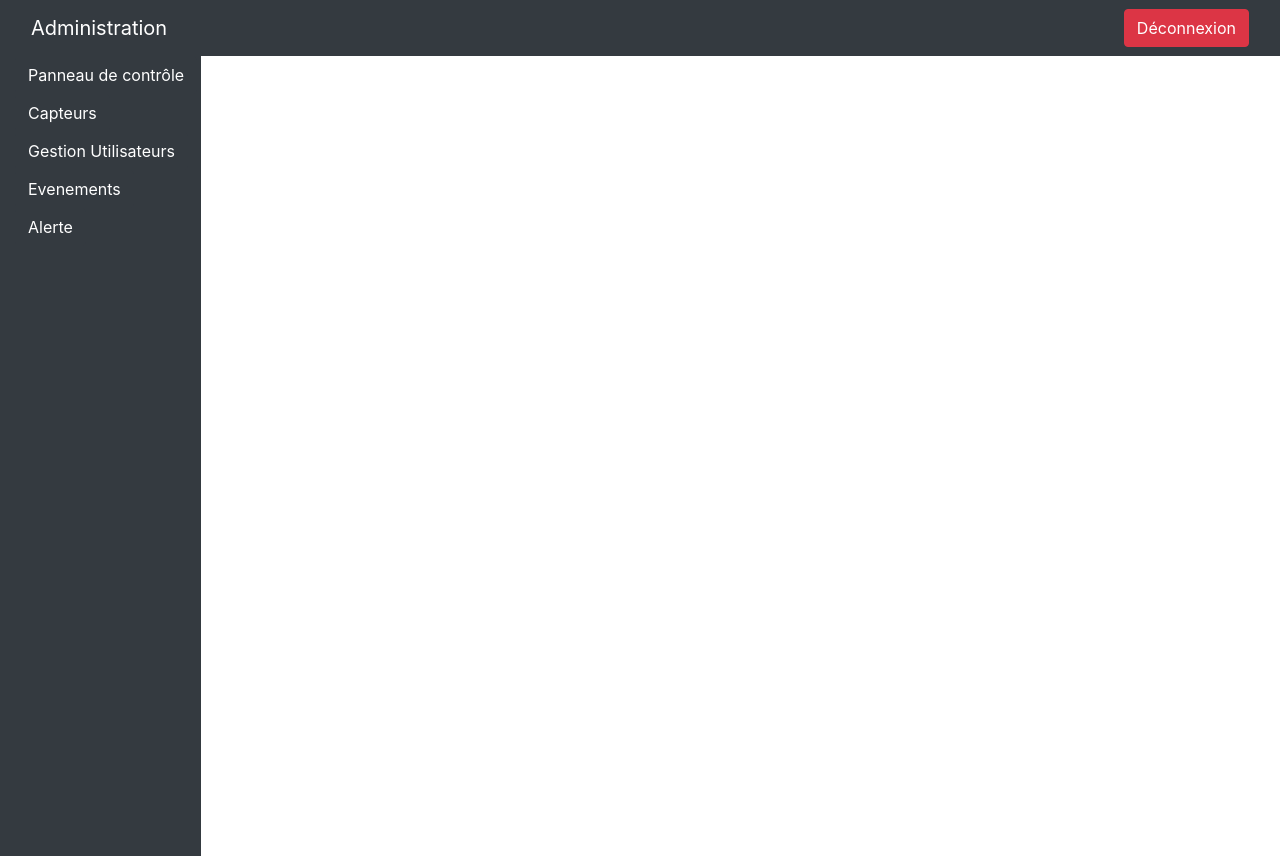
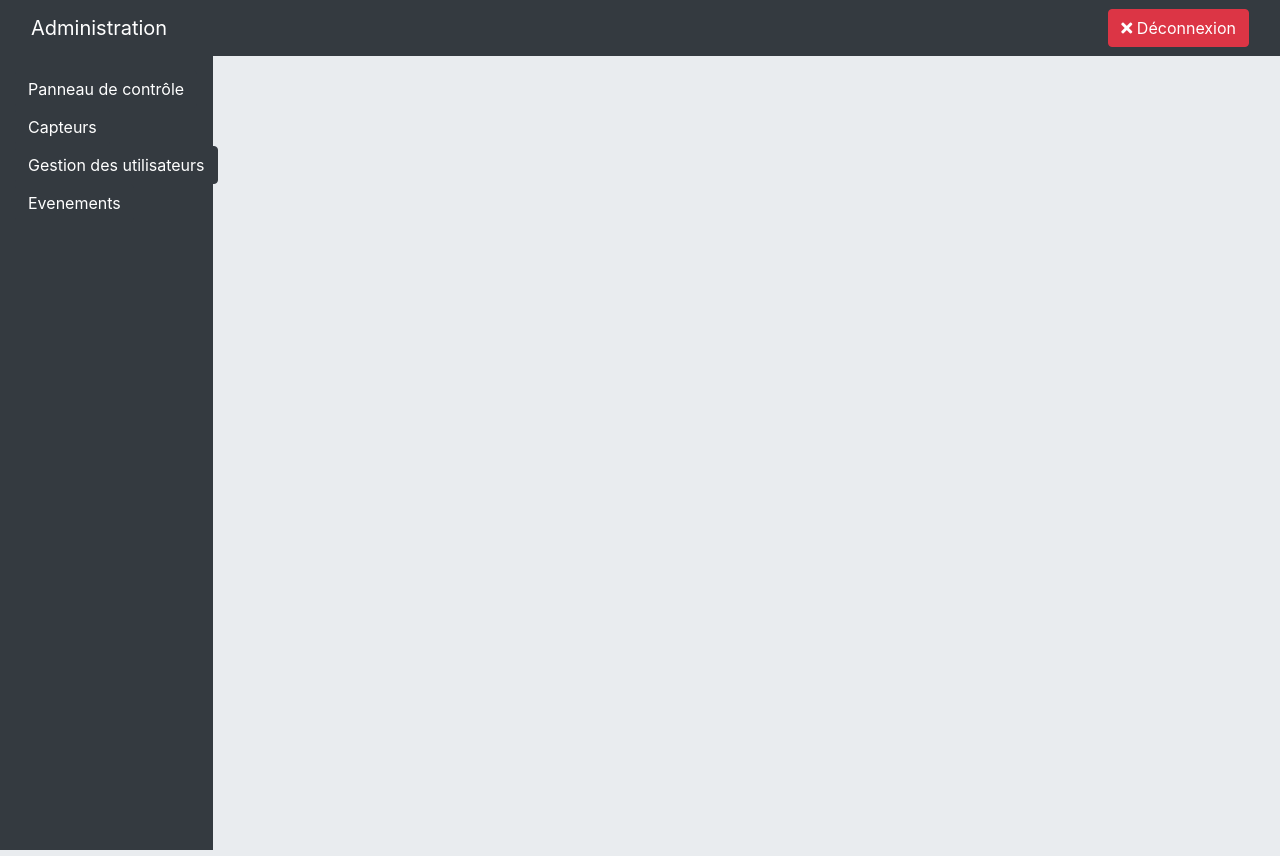
Before and after one commit to Speksss/Projet-Flux-De-Populations, a Spring app: template src/main/resources/templates/index.html in a window 1280 px wide. Run offline with Thymeleaf, Linux system fonts and the light colour scheme; the template is opened without the code that fills it: most values are stand-ins (such as "Sample title", 1, 10 or a date in 2020); data that the repository does not hold is empty; some libraries are stand-ins or nearby versions.

Commit message:
clean update

```diff
--- a/src/main/java/com/front/Main.java
+++ b/src/main/java/com/front/Main.java
@@ -28,7 +28,7 @@
 //    @Bean
 //    public CommandLineRunner run(RestTemplate restTemplate) throws Exception {
 //        return args -> {
-//            User user = restTemplate.getForObject("http://54.242.110.84:8080/login?email=admin@gmail.com&password=admin", User.class);
+//            User user = restTemplate.getForObject("http://35.206.157.216:8080//login?email=admin@gmail.com&password=admin", User.class);
 //            log.info(user.toString());
 //        };
 //    }
--- a/src/main/resources/static/css/main.css
+++ b/src/main/resources/static/css/main.css
@@ -2,8 +2,8 @@
     color: #fff;
 }
 
-.head-btn{
-    margin-left: 15px;
+.bg-blue{
+    background-color: #0081a1;
 }
 
 .link-menu {
@@ -32,9 +32,14 @@
     width: 100%;
 }
 
+.lead{
+    font-weight: 400 !important;
+}
+
 .container-side {
     width: 100%;
     height: 100%;
+    background-color: #e9ecef;
 }
 
 .row {
@@ -46,8 +51,33 @@
 }
 
 .title-section {
-    margin-left: -15px !important;
-    margin-right: -15px !important;
+    margin-left: 0px !important;
+    margin-right: 0px !important;
+    padding: 45px !important;
+    margin-bottom: 0px !important;
+    width: 100%;
+}
+
+.sidebar-content{
+    margin-top:50px;
+    padding-top: 20px;
+    position: fixed !important;
+    width:100% !important;
+    height: 100%;
+    z-index: 1;
+    top:0;
+    left:0;
+}
+
+.sidebar-element{
+    padding-left: 0px !important;
+    padding-right: 0px !important;
+    left: 16.6%;
+}
+
+.title-content{
+    font-size: 45px;
+    font-weight: normal;
 }
 
 .modal {
@@ -69,3 +99,12 @@
     border: 1px solid #888;
     width: 50%;
 }
+
+/* Set the size of the div element that contains the map */
+
+#map {
+    height: 100%;
+    /* The height is 400 pixels */
+    margin-left: 10px;
+    /* The width is the width of the web page */
+}
--- a/src/main/resources/templates/capteurs.html
+++ b/src/main/resources/templates/capteurs.html
@@ -2,8 +2,7 @@
 <div th:fragment="content">
     <div class="jumbotron jumbotron-fluid title-section">
         <div class="container">
-            <h1 class="display-4">Capteurs</h1>
-            <p class="lead"></p>
+            <h1 class="title-content">Capteurs</h1>
         </div>
     </div>
 </div>
--- a/src/main/resources/templates/index.html
+++ b/src/main/resources/templates/index.html
@@ -20,41 +20,37 @@
 <div class="container-fluid bg-dark sticky-top">
     <nav class="navbar navbar-dark bg-dark justify-content-between">
         <a class="navbar-brand" id="logo">Administration</a>
-        <a href="logout"><button class="btn btn-danger my-2 my-sm-0">Déconnexion</button></a>
+        <a href="logout"><button class="btn btn-danger my-2 my-sm-0"><i class="fas fa-times"></i> Déconnexion</button></a>
     </nav>
 </div>
 <div class="container-side">
     <div class="row sidebar">
-        <div class="col-2 bg-dark">
+        <div class="col-2 bg-dark sidebar-content">
             <div class="nav flex-column nav-pills" id="v-pills-tab" role="tablist" aria-orientation="vertical">
                 <form action="#" th:action="@{/application}" th:object="${String}" method="post">
                     <input type="hidden" name="select" th:value="panel"/>
-                    <input class="btn btn-dark head-btn" type="submit" value="Panneau de contrôle"/>
+                    <input class="btn btn-dark" type="submit" value="Panneau de contrôle"/>
                 </form>
                 <form action="#" th:action="@{/application}" th:object="${String}" method="post">
                     <input type="hidden" name="select" th:value="capteurs"/>
-                    <input class="btn btn-dark head-btn" type="submit" value="Capteurs"/>
+                    <input class="btn btn-dark" type="submit" value="Capteurs"/>
                 </form>
                 <form action="#" th:action="@{/application}" th:object="${String}" method="post">
                     <input type="hidden" name="select" th:value="utilisateurs"/>
-                    <input class="btn btn-dark head-btn" type="submit" value="Gestion Utilisateurs"/>
+                    <input class="btn btn-dark" type="submit" value="Gestion des utilisateurs"/>
                 </form>
                 <form action="#" th:action="@{/application}" th:object="${String}" method="post">
                     <input type="hidden" name="select" th:value="evenements"/>
-                    <input class="btn btn-dark head-btn" type="submit" value="Evenements"/>
-                </form>
-                <form action="#" th:action="@{/application}" th:object="${String}" method="post">
-                    <input type="hidden" name="select" th:value="alertes"/>
-                    <input class="btn btn-dark head-btn" type="submit" value="Alerte"/>
+                    <input class="btn btn-dark" type="submit" value="Evenements"/>
                 </form>
             </div>
         </div>
-        <div class="col-10">
+        <div class="col-10 sidebar-element">
             <div th:if="${header == 'panel'}"><div th:insert="panel.html :: content(NbUsers=${NbUsers})"></div></div>
+            <span th:if="${header == 'panel'}" th:insert="map.html :: content(X1=${X1}, Y1=${Y1}, X2=${X2}, Y2=${Y2}, X3=${X3}, Y3=${Y3}, X4=${X4}, Y4=${Y4})"></span>
             <div th:if="${header == 'capteurs'}"><div th:insert="capteurs.html :: content"></div></div>
             <div th:if="${header == 'utilisateurs'}"><div th:insert="utilisateurs.html :: content(Users=${Users})"></div></div>
             <div th:if="${header == 'evenements'}"><div th:insert="evenements.html :: content"></div></div>
-            <div th:if="${header == 'alertes'}"><div th:insert="alertes.html :: content"></div></div>
         </div>
     </div>
 </div>
--- a/src/main/resources/templates/login.html
+++ b/src/main/resources/templates/login.html
@@ -9,7 +9,7 @@
     <title>Connexion</title>
     <meta name="description" content="Connexion"/>
     <link rel="icon" href="#" />
-    <link rel="stylesheet" th:href="@{css/main.css}">
+    <link rel="stylesheet" th:href="@{../static/css/main.css}">
     <link rel="stylesheet" href="https://maxcdn.bootstrapcdn.com/bootstrap/4.3.1/css/bootstrap.min.css">
     <link rel="stylesheet" href="https://use.fontawesome.com/releases/v5.3.1/css/all.css" integrity="sha384-mzrmE5qonljUremFsqc01SB46JvROS7bZs3IO2EmfFsd15uHvIt+Y8vEf7N7fWAU" crossorigin="anonymous">
     <script src="https://ajax.googleapis.com/ajax/libs/jquery/3.3.1/jquery.min.js"></script>
--- a/src/main/resources/templates/panel.html
+++ b/src/main/resources/templates/panel.html
@@ -4,7 +4,7 @@
         <div class="container">
             <h1 class="title-content">Panneau de contrôle</h1>
             <div class="d-flex">
-                <p class="lead">Nombre d'utilisateurs en ligne : </p>
+                <p class="lead">Nombre d'utilisateurs : </p>
                 <p class="lead pl-2" th:text="${NbUsers}"></p>
             </div>
         </div>
--- a/src/main/resources/templates/utilisateurs.html
+++ b/src/main/resources/templates/utilisateurs.html
@@ -2,8 +2,7 @@
 <div th:fragment="content(Users)">
     <div class="jumbotron jumbotron-fluid title-section">
         <div class="container">
-            <h3 class="display-4">Gestion des utilisateurs</h3>
-
+            <h1 class="title-content">Gestion des utilisateurs</h1>
             <div class="content">
                 <form>
                     <table class="table table-striped">
```
Also changed, not shown: src/main/java/com/front/controller/ApplicationController.java (+27 -13 lines), src/main/java/com/front/controller/LoginController.java (+7 -5 lines), src/main/java/com/front/entity/User.java (+9 -13 lines), src/main/resources/templates/evenements.html (+25 -2 lines).
